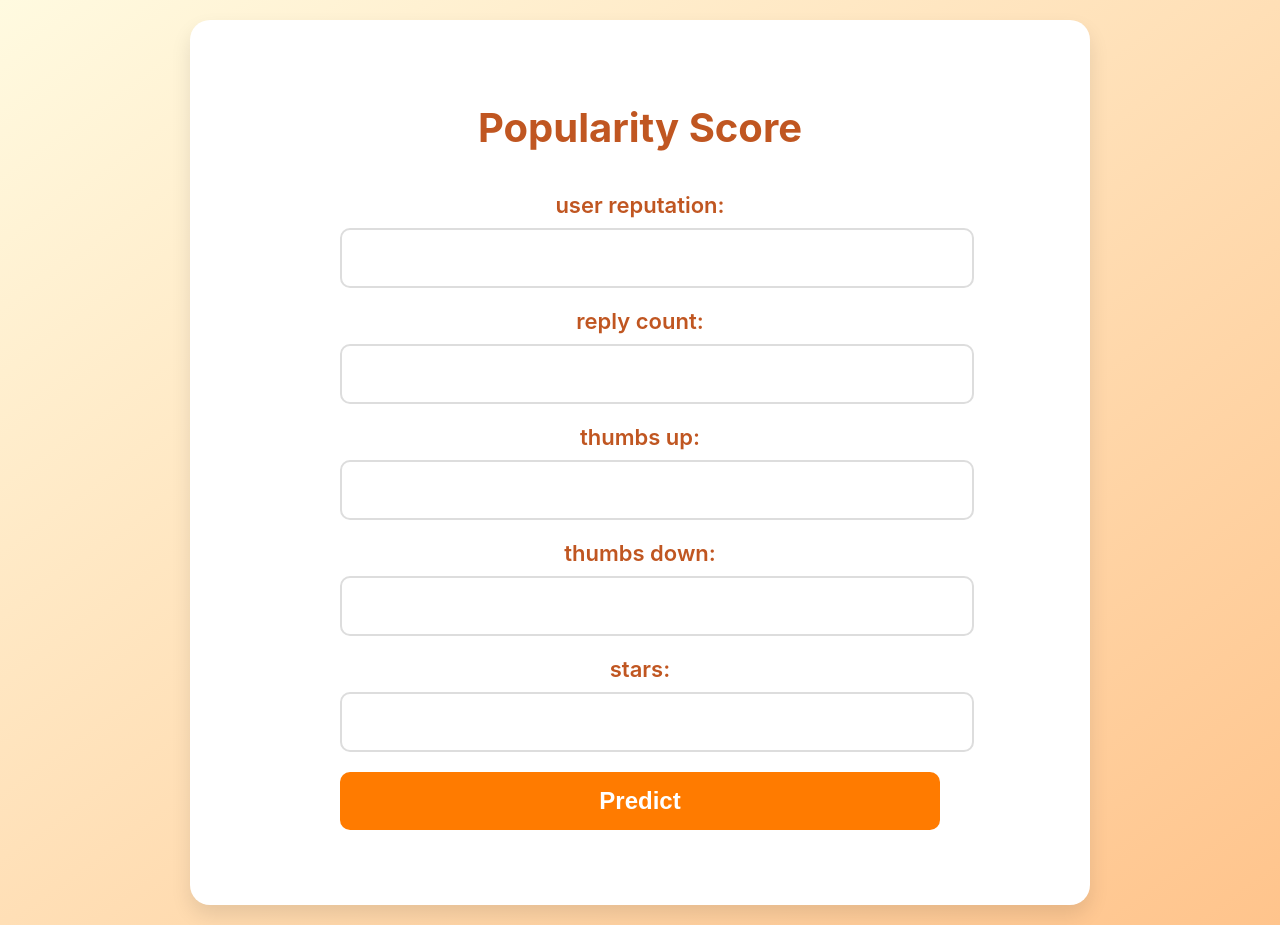
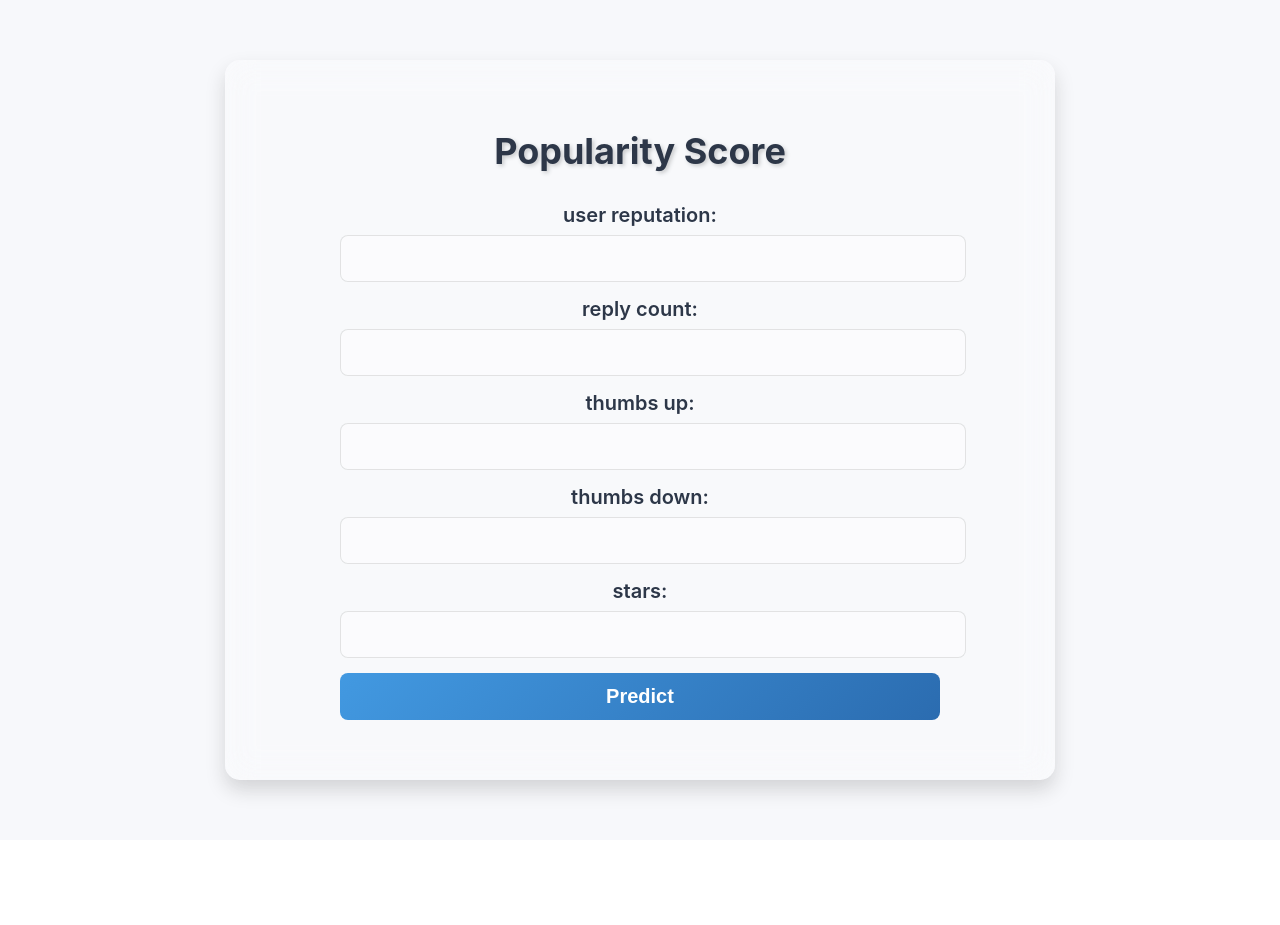
Before and after one commit to jibinjames736/miniproject, a React (Create React App) app: page /Predictor in a window 1280 px wide. After the commit the page ends 840 px from the top, so only its background shows below. Built offline with nearby package versions, Linux system fonts and the light colour scheme.

Commit message:
mdoified preditor page

```diff
--- a/src/Predictor.css
+++ b/src/Predictor.css
@@ -4,25 +4,28 @@
   align-items: center;
   justify-content: center;
   min-height: 100vh;
-  background: linear-gradient(to bottom right, #fffae0, #ffc48c);
+  background: rgba(245, 247, 250, 0.8);
+  backdrop-filter: blur(10px);
   padding: 20px;
 }
 
 .predictor-box {
-  background: white;
-  box-shadow: 0 10px 20px rgba(0, 0, 0, 0.1);
-  border-radius: 20px;
-  padding: 50px;
-  width: 100%;
-  max-width: 800px;
+  background: rgba(255, 255, 255, 0.3);
+  backdrop-filter: blur(15px);
+  box-shadow: 0 10px 20px rgba(0, 0, 0, 0.15);
+  border-radius: 15px;
+  padding: 40px;
+  width: 90%;
+  max-width: 750px;
   text-align: center;
 }
 
 .predictor-heading {
-  font-size: 40px;
+  font-size: 36px;
   font-weight: bold;
-  color: #c05621;
-  margin-bottom: 40px;
+  color: #2d3748;
+  text-shadow: 2px 2px 4px rgba(0, 0, 0, 0.2);
+  margin-bottom: 30px;
 }
 
 .predictor-form {
@@ -35,59 +38,61 @@
 .input-container {
   display: flex;
   flex-direction: column;
-  width: 75%;
+  width: 80%;
+  margin-bottom: 15px;
+}
+
+.input-label {
+  font-size: 20px;
+  color: #2d3748;
+  font-weight: 600;
+  margin-bottom: 8px;
+}
+
+.input-field {
+  border: 1px solid rgba(0, 0, 0, 0.1);
+  border-radius: 8px;
+  padding: 12px;
+  font-size: 18px;
+  text-align: center;
+  width: 100%;
+  outline: none;
+  background: rgba(255, 255, 255, 0.4);
+  color: #2d3748;
+}
+
+.input-field:focus {
+  border-color: #4299e1;
+  box-shadow: 0 0 5px rgba(66, 153, 225, 0.5);
+}
+
+.predictor-button {
+  width: 80%;
+  background: linear-gradient(135deg, #4299e1, #2b6cb0);
+  color: #ffffff;
+  font-size: 20px;
+  font-weight: bold;
+  padding: 12px;
+  border-radius: 8px;
+  cursor: pointer;
+  transition: all 0.3s ease-in-out;
+  border: none;
   margin-bottom: 20px;
 }
 
-.input-label {
-  font-size: 22px;
-  color: #c05621;
-  font-weight: 600;
-  margin-bottom: 10px;
-}
-
-.input-field {
-  border: 2px solid #ddd;
-  border-radius: 10px;
-  padding: 15px;
-  font-size: 22px;
-  text-align: center;
-  width: 100%;
-  outline: none;
-}
-
-.input-field:focus {
-  border-color: #ff7b00;
-  box-shadow: 0 0 5px rgba(255, 123, 0, 0.5);
-}
-
-.predictor-button {
-  width: 75%;
-  background-color: #ff7b00;
-  color: white;
-  font-size: 24px;
-  font-weight: bold;
-  padding: 15px;
-  border-radius: 10px;
-  cursor: pointer;
-  transition: all 0.3s ease-in-out;
-  border: none;
-  margin-bottom: 25px; /* Added extra space below the button */
-}
-
 .predictor-button:hover {
-  background-color: #e66a00;
+  background: linear-gradient(135deg, #2b6cb0, #1a4368);
   transform: scale(1.05);
 }
 
 .result-box {
   margin-top: 5px;
-  padding: 20px;
-  background-color: #d4edda;
-  border: 2px solid #28a745;
-  color: #155724;
-  font-size: 22px;
+  padding: 15px;
+  background: rgba(255, 255, 255, 0.4);
+  border: 1px solid rgba(0, 0, 0, 0.1);
+  color: #2d3748;
+  font-size: 18px;
   font-weight: bold;
-  border-radius: 10px;
-  width: 75%;
+  border-radius: 8px;
+  width: 80%;
 }
```
Also changed, not shown: healthy.jpg (deleted), healthy1.jpg (deleted).
